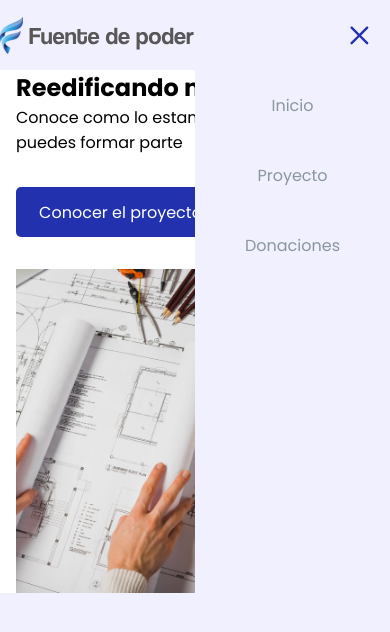
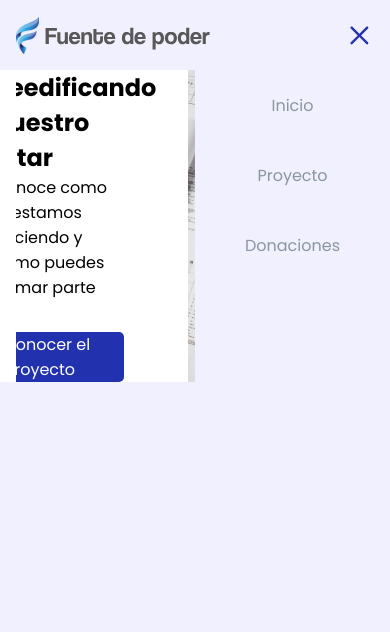
Before and after one commit to pdromoreno7/church-plaza-donaciones, a React (Create React App) app: page / in a window 390 px wide. Shown: the top 632 px of the page. Built offline with nearby package versions, Linux system fonts and the light colour scheme.

Commit message:
corregimos algunos detalles de aliniamiento en el header y usamos medidas relativas en el gird para el responsive, tambien añadimos scroll-behavior: smooth al html

```diff
--- a/src/components/Hero.jsx
+++ b/src/components/Hero.jsx
@@ -13,13 +13,13 @@ const HeroStyles = styled.section`
   .hero__main {
     display: grid;
     gap: 2rem;
-    grid-template-columns: repeat(auto-fit, minmax(250px, 1fr));
+    grid-template-columns: 1fr 60%;
     justify-content: center;
     align-items: center;
     overflow: hidden;
   }
   .hero__info {
-    width: 400px;
+    width: 80%;
   }
   .hero__image {
     height: 100%;
@@ -30,6 +30,12 @@ const HeroStyles = styled.section`
     object-fit: cover;
     margin: 0;
   }
+  .bd-container {
+    margin-right: 0;
+  }
+  /* @media screen and (max-width: 1110px); {
+
+  } */
 `;
 
 export function Hero() {
--- a/src/components/Navbar.jsx
+++ b/src/components/Navbar.jsx
@@ -4,6 +4,8 @@ import { CgMenu, CgClose } from "react-icons/cg";
 import logoNav from "../assets/LogoFuente-Nav.svg";
 
 const NavMenuStyles = styled.nav`
+  display: flex;
+  justify-content: center;
   width: 100%;
   height: 70px;
   background-color: #f0f0ff;
@@ -17,7 +19,7 @@ const NavMenuStyles = styled.nav`
     margin: auto;
   }
   .nav__logo {
-    /* margin-left: 2.5rem; */
+    margin-left: 1rem;
     display: flex;
     align-items: center;
     font-size: 1.2rem;
--- a/src/index.css
+++ b/src/index.css
@@ -36,11 +36,10 @@
   --mb-6: 3rem;
 }
 
-/* html {
-  font-size: 10px;
-  font-family: "Roboto Mono";
-  background-color: var(--dark-bg);
-} */
+html {
+  scroll-behavior: smooth;
+}
+
 body {
   overflow-x: hidden;
   font-family: var(--body-font);
```
